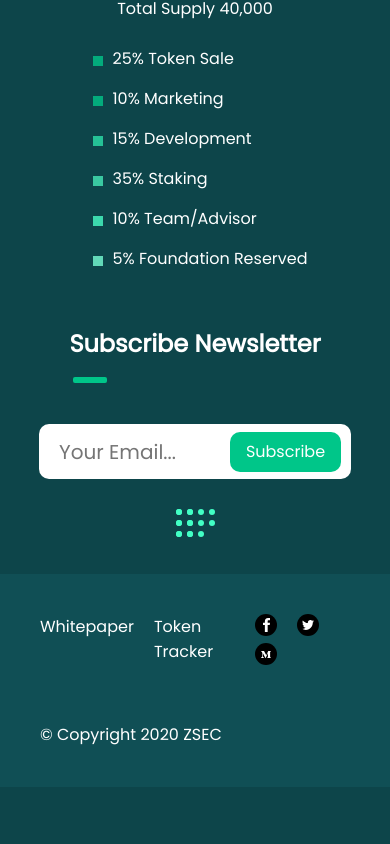
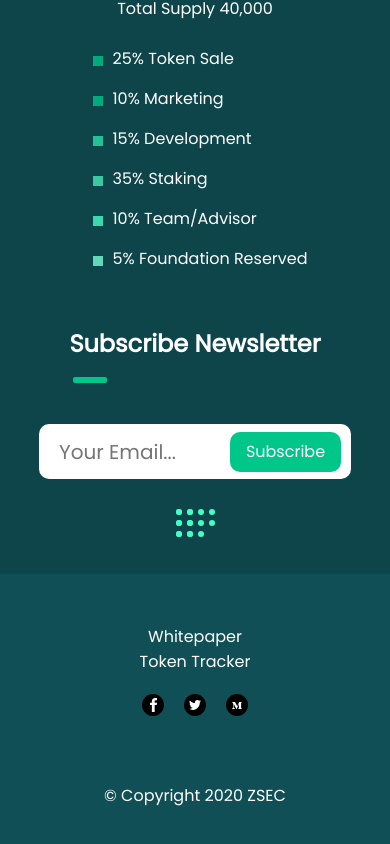
Before and after one commit to naseemshah/react-zesc-website, a React (Create React App) app: page / in a window 390 px wide. Shown: the part 4156-5000 px from the top of the page. Before the commit the page ends 4943 px from the top, so only its background shows below. Built offline with nearby package versions, Linux system fonts and the light colour scheme.

Commit message:
footer responsiveness

```diff
--- a/src/components/footer/footer.css
+++ b/src/components/footer/footer.css
@@ -21,3 +21,37 @@ footer{
 .footer-copyright{
     margin: 50px 0 0px 0;
 }
+
+@media screen and (max-width: 550px) {
+    .footer-links-container{
+        flex-direction: column;
+        justify-content: center;
+        align-items: center;
+    }
+    .footer-links-container > div{
+        margin: 10px;
+    }
+    .footer-copyright{
+        text-align: center;
+    }
+    .footer-nav-links-container{
+        flex-direction: column;
+        justify-content: center;
+        align-items: center;
+    }
+    .footer-nav-links-container a{
+        margin-right: 0;
+    }
+
+
+}
+
+
+@media screen and (max-width: 440px) {
+    .footer-nav-links-container{
+        flex-direction: column;
+        justify-content: center;
+        align-items: center;
+    }
+
+}
```
